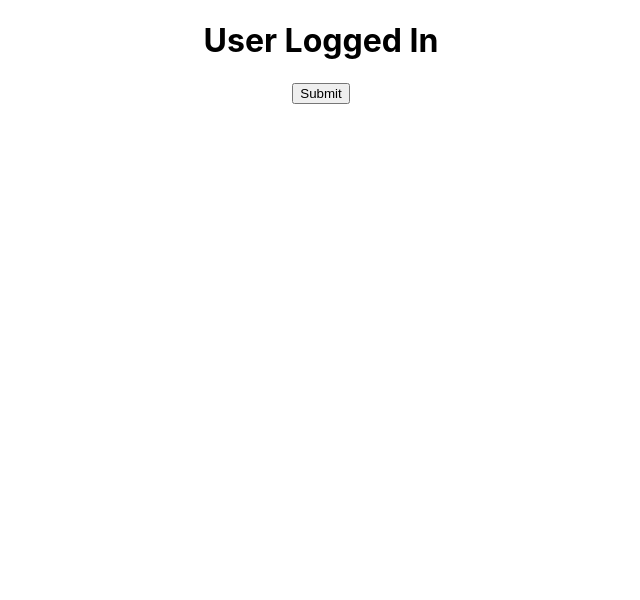
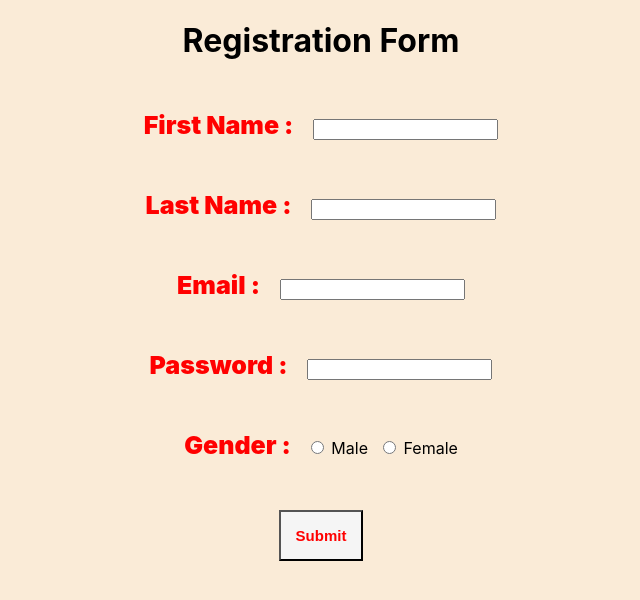
Before and after one commit to mogli4022/react_api, a React (Create React App) app: page / in a window 1280 px wide. Shown: the top 600 px of the page, without its empty margins (319-959 px from the left). Built offline with nearby package versions, Linux system fonts and the light colour scheme.

Commit message:
Form Handelling

```diff
--- a/src/App.css
+++ b/src/App.css
@@ -1,38 +1,26 @@
+body{
+  background-color: antiquewhite;
+}
 .App {
   text-align: center;
 }
 
-.App-logo {
-  height: 40vmin;
-  pointer-events: none;
+.input_div{
+  margin-top: 50px;
 }
 
-@media (prefers-reduced-motion: no-preference) {
-  .App-logo {
-    animation: App-logo-spin infinite 20s linear;
-  }
+.input{
+  margin-left: 15px;
 }
-
-.App-header {
-  background-color: #282c34;
-  min-height: 100vh;
-  display: flex;
-  flex-direction: column;
-  align-items: center;
-  justify-content: center;
-  font-size: calc(10px + 2vmin);
-  color: white;
+.label{
+  font-size: 25px;
+  font-weight: 900;
+  color: red;
 }
-
-.App-link {
-  color: #61dafb;
+.submit{
+  color: red;
+  padding: 15px 15px;
+  font-size: 15px;
+  font-weight: 900;
+  background-color: whitesmoke;
 }
-
-@keyframes App-logo-spin {
-  from {
-    transform: rotate(0deg);
-  }
-  to {
-    transform: rotate(360deg);
-  }
-}
--- a/src/App.js
+++ b/src/App.js
@@ -3,12 +3,14 @@ import './App.css';
 import Conditional from './Components/Conditional'
 import MailBox from './Components/MailBox';
 import LoggedIn from './Components/LoggedIn';
+import Form from './Components/Form';
 function App() {
   return (
     <div className="App">
      {/* <Conditional/> */}
      {/* <MailBox/> */}
-     <LoggedIn/>
+     {/* <LoggedIn/> */}
+     <Form/>
     </div>
   );
 }
--- /dev/null
+++ b/src/Components/Form.js
@@ -0,0 +1,104 @@
+import { useState } from "react";
+
+function Form() {
+
+    const [formData, setFormData] = useState({
+        firstname : "",
+        lastname:"",
+        email:"",
+        password:"",
+        gender:""
+    })
+
+    const [checked, setChecked] = useState(
+        {
+            Male:false,
+            Female:false
+        }
+    )
+
+    const handleChange = (e) => {
+        const {name, value} = e.target
+       setFormData({
+        ...formData,
+        [name]:value
+       })
+    }
+
+    const radioChange = (e) => {
+        const {name, value} = e.target
+       setChecked({
+        ...checked,
+        [e.target.value]: true
+       })
+
+       setFormData({
+        ...formData,
+        gender:value
+       })
+    }
+
+    const  handleSubmit = (e) =>  {
+
+        // set null fordata values
+
+        setChecked({
+            ...checked,
+            Male:false,
+            Female:false
+           })
+
+        setFormData({
+            ...formData,
+            firstname:"",
+            lastname:"",
+            email:'',
+            password:'',
+            gender:''
+        })
+
+        e.preventDefault();
+      }
+
+
+    return (
+        <>
+<div className="form_div">
+    <h1>Registration Form</h1>
+    <form  onSubmit={handleSubmit}>
+        <div className="input_div">
+        <label className="label">First Name : </label>
+        <input type="text" className="input" name="firstname" value={formData.firstname} onChange={handleChange}/>
+        </div>
+
+        <div className="input_div">
+        <label className="label">Last Name : </label>
+        <input type="text" className="input" name="lastname" value={formData.lastname} onChange={handleChange}/>
+        </div>
+
+        <div className="input_div">
+        <label className="label">Email : </label>
+        <input type="text" className="input" name="email" value={formData.email} onChange={handleChange}/>
+        </div>
+
+        <div className="input_div">
+        <label className="label">Password : </label>
+        <input type="password" className="input" name="password" value={formData.password} onChange={handleChange}/>
+        </div>
+
+        <div className="input_div">
+        <label className="label">Gender : </label>
+        <input type="radio" className="input" checked={checked.Male} name="gender" value={"Male"} onChange={radioChange} /> Male
+        <input type="radio" className="input" checked={checked.Female} name="gender" value={"Female"} onChange={radioChange} /> Female
+        </div>
+
+        <div className="input_div">
+        <input type="submit" className="submit"/>
+        </div>
+    </form>
+</div>
+        </>
+     );
+}
+
+export default Form;
```
